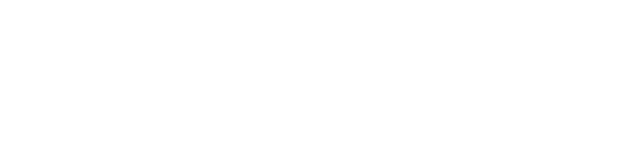
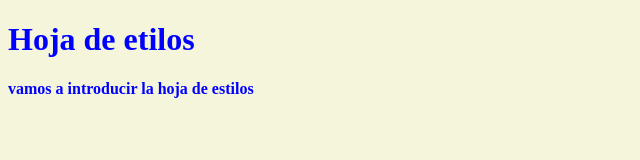
Before and after one commit to ArgenisMH/edifp, a plain HTML site: page index.html in a window 1280 px wide. Shown: the whole page, without its empty margins (0-640 px from the left). Drawn offline with Linux system fonts and the light colour scheme.

Commit message:
Párrafo nuevo y tamaño

```diff
--- /dev/null
+++ b/css/estilos.css
@@ -0,0 +1,5 @@
+body {
+    background-color: beige;/* beige*/
+    font-weight: bold;
+    color: blue;
+}
--- a/index.html
+++ b/index.html
@@ -3,8 +3,10 @@
 <head>
     <meta charset="UTF-8">
     <title>Proyecto Git</title>
+    <link href="css/estilos.css" rel="stylesheet" type="text/css"
 </head>
 <body>
-
+    <h1>Hoja de etilos</h1>
+    <p>vamos a introducir la hoja de estilos</p>
 </body>
 </html>
```
Also changed, not shown: js/javascript.js (added).
